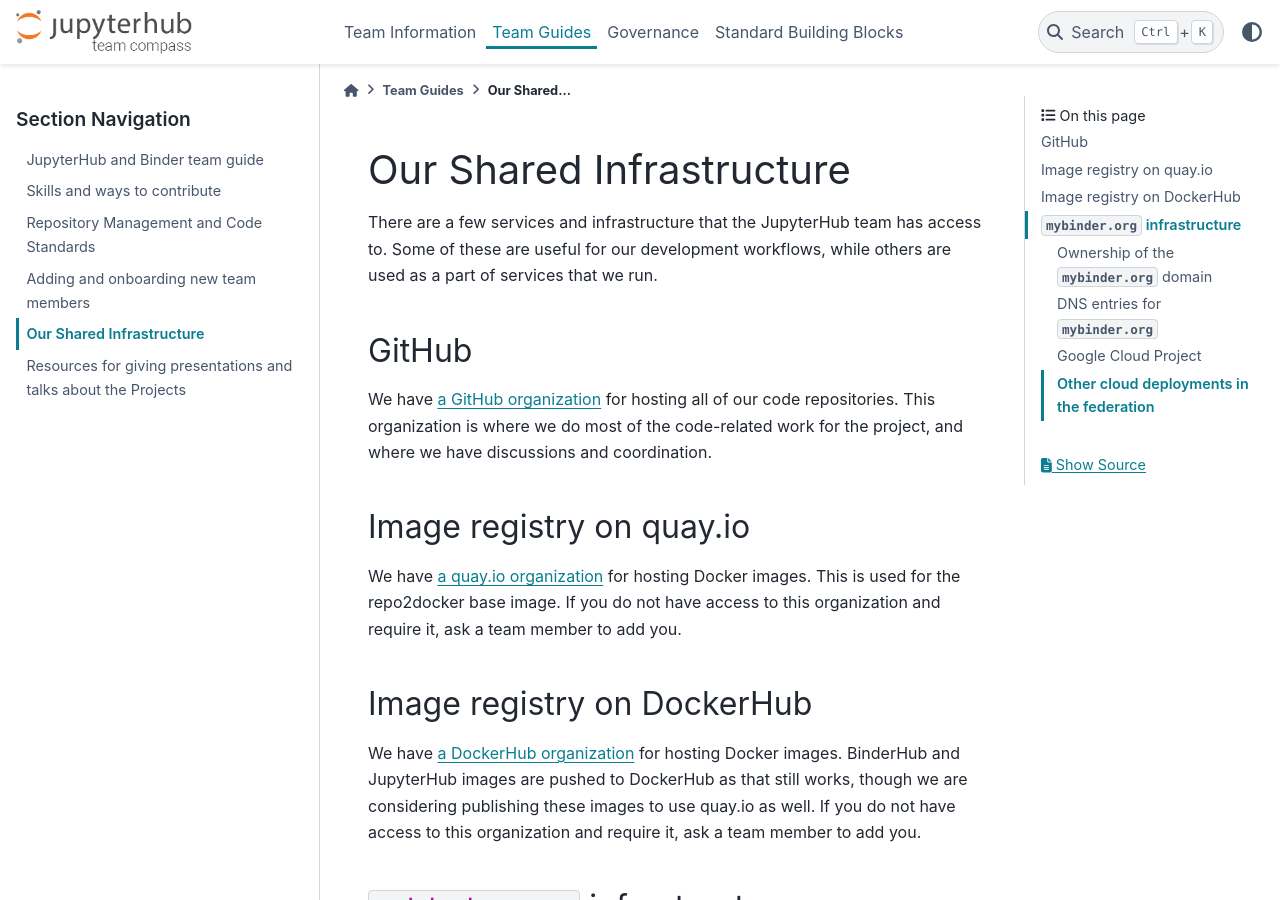
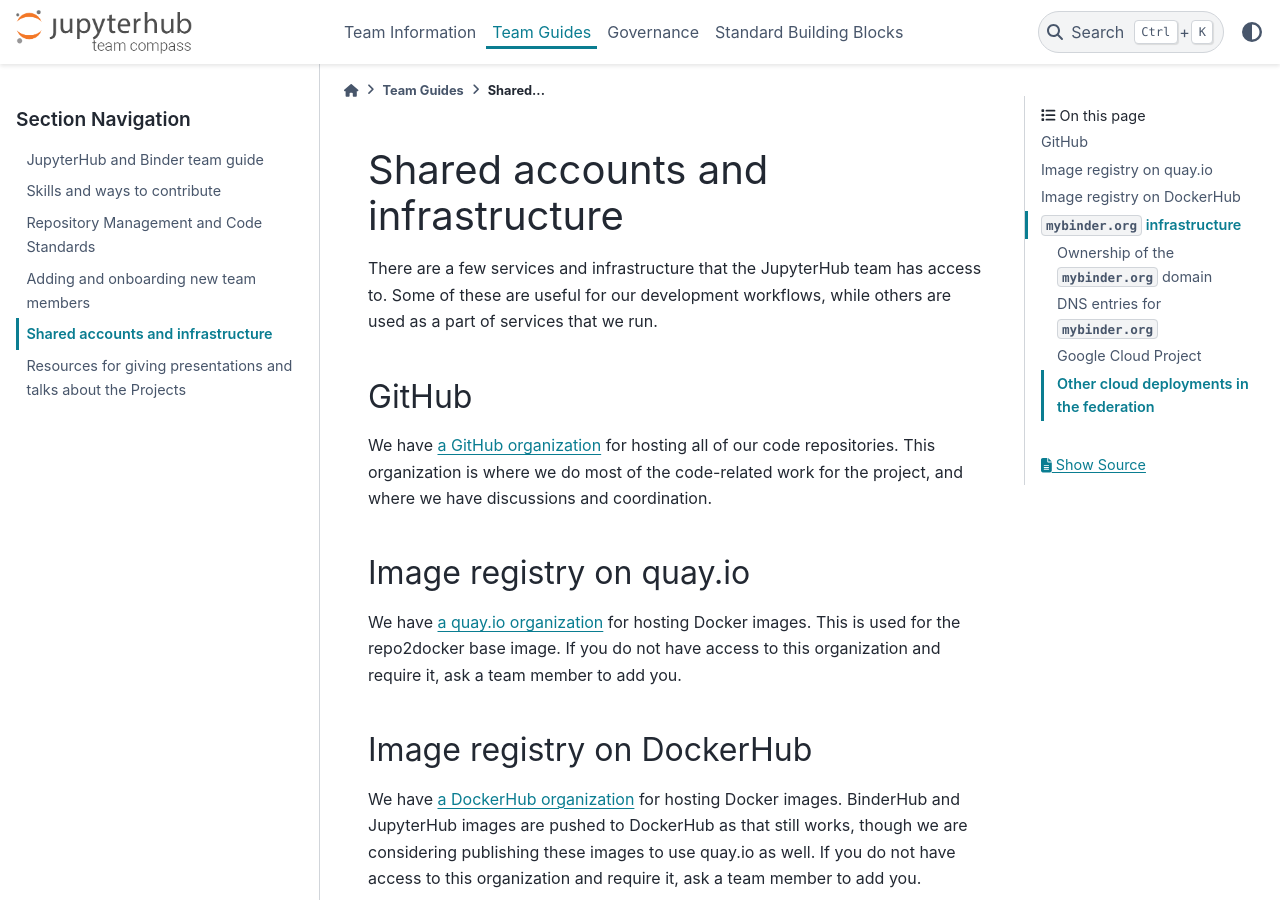
Before and after one commit to jupyterhub/team-compass, a Sphinx documentation site: the page built from docs/team/shared-infrastructure.md, in a window 1280 px wide and 900 px high. Built offline with Sphinx 7.4.7 and the PyData theme 0.15.4, drawn with Linux system fonts in a browser that asks for light colours.

Commit message:
Rename shared infra page

```diff
--- a/docs/team/shared-infrastructure.md
+++ b/docs/team/shared-infrastructure.md
@@ -1,4 +1,4 @@
-# Our Shared Infrastructure
+# Shared accounts and infrastructure
 
 There are a few services and infrastructure that the JupyterHub team has access to.
 Some of these are useful for our development workflows, while others are used as a part of services that we run.
```
